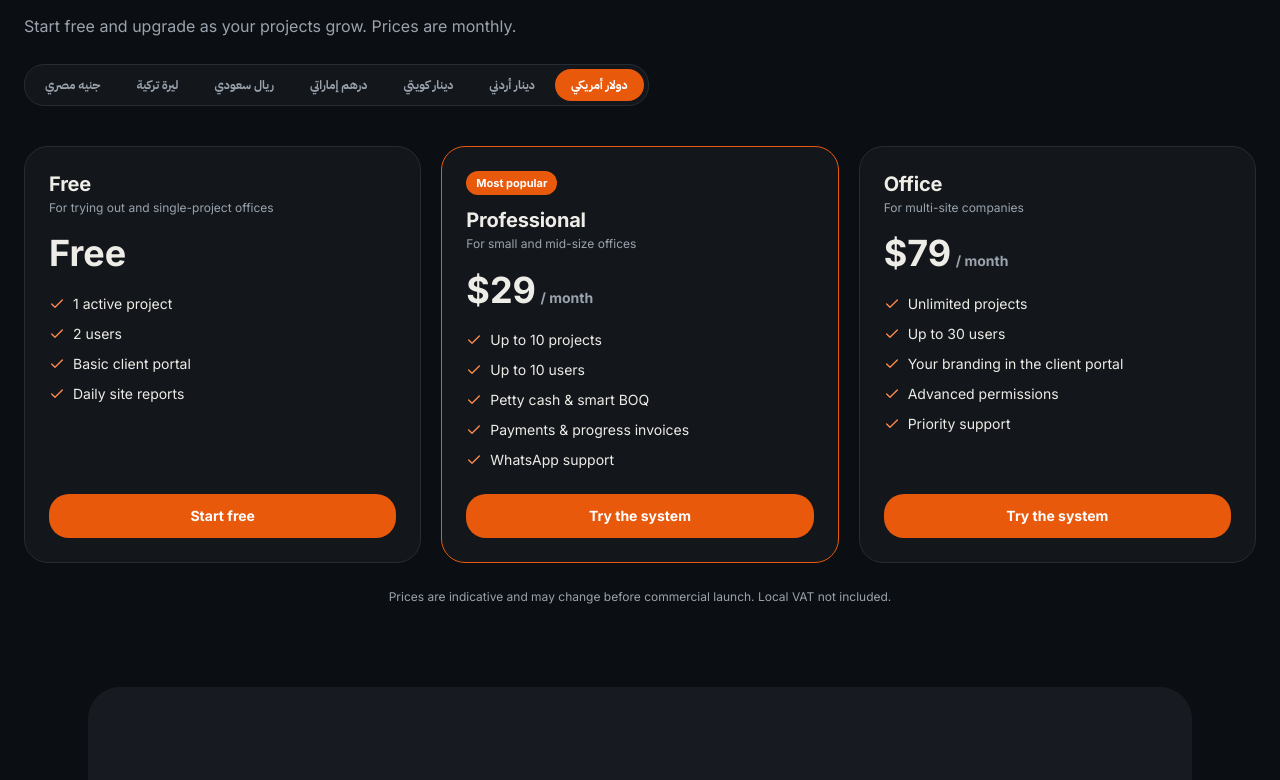
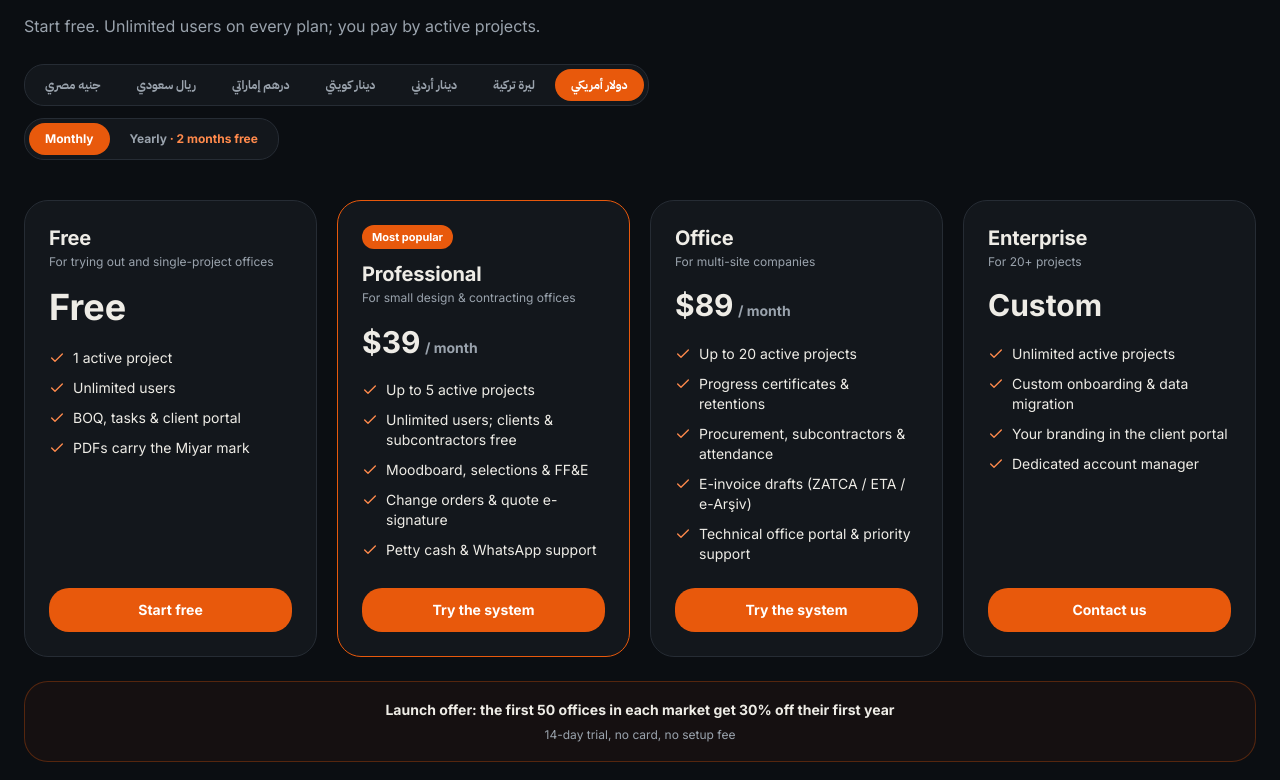
Before and after one commit to Mmagdy97/miyar-app, a React (Vite) app: page / in a window 1280 px wide. Shown: the part 10819-11599 px from the top of the page. Built offline with nearby package versions, Linux system fonts and the light colour scheme.

Commit message:
Pricing v2: unlimited users, project-based tiers, per-market prices, yearly toggle, launch offer
Co-Authored-By: Claude Sonnet 5.5 <noreply@anthropic.com>
Claude-Session: https://claude.ai/code/session_01YT5EiJmJWK3ewxShuPwg6T

```diff
--- a/src/components/PublicPages.jsx
+++ b/src/components/PublicPages.jsx
@@ -4,50 +4,40 @@ import { Check, ArrowRight } from "lucide-react";
 import { CURRENCIES, formatMoney } from "../lib/currency";
 import { useI18n, intlLocale } from "../i18n";
 
-// DRAFT pricing (indicative, to be validated with first customers before launch).
-const PRICES = {
-  EGP: [0, 1200, 3200],
-  TRY: [0, 1200, 3200],
-  SAR: [0, 109, 299],
-  AED: [0, 109, 299],
-  KWD: [0, 9, 24],
-  JOD: [0, 20, 56],
-  USD: [0, 29, 79],
-};
-
-const PLANS = [
-  { key: "free", n: 4 },
-  { key: "pro", n: 5, highlight: true },
-  { key: "office", n: 5 },
-];
+import { PRICES, PLANS, planPrice } from "../lib/pricing";
 
 export function PricingSection({ onStart }) {
   const { t, currency } = useI18n();
   const [cur, setCur] = useState(PRICES[currency] ? currency : "EGP");
+  const [yearly, setYearly] = useState(false);
+  const pill = (on) => `px-4 py-2 rounded-lg text-xs font-bold cursor-pointer transition-colors ${on ? "bg-[#2B3138] text-white" : "text-[#5D6168] hover:bg-[#EEECE6]"}`;
   return (
     <section id="pricing" className="py-20 px-4 sm:px-6 max-w-7xl mx-auto w-full">
       <div className="text-start max-w-2xl mb-10">
         <h2 className="text-3xl sm:text-4xl font-black text-[#16181C] mb-3">{t("pricing.title")}</h2>
         <p className="text-[#5D6168] mb-6">{t("pricing.sub")}</p>
-        <div role="group" aria-label={t("settings.currency")} className="inline-flex flex-wrap justify-center gap-1 p-1 rounded-xl bg-white border border-[#E3E0D9]">
+        <div className="flex flex-wrap gap-3">
+          <div role="group" aria-label={t("settings.currency")} className="inline-flex flex-wrap gap-1 p-1 rounded-xl bg-white border border-[#E3E0D9]">
             {Object.keys(PRICES).map((k) => (
-            <button
-              key={k}
-              onClick={() => setCur(k)}
-              aria-pressed={cur === k}
-              className={`px-4 py-2 rounded-lg text-xs font-bold cursor-pointer transition-colors ${
-                cur === k ? "bg-[#2B3138] text-white" : "text-[#5D6168] hover:bg-[#EEECE6]"
-              }`}
-            >
+              <button key={k} onClick={() => setCur(k)} aria-pressed={cur === k} className={pill(cur === k)}>
                 {CURRENCIES[k].name}
               </button>
             ))}
           </div>
+          <div role="group" aria-label={t("pricing.billing")} className="inline-flex gap-1 p-1 rounded-xl bg-white border border-[#E3E0D9]">
+            <button onClick={() => setYearly(false)} aria-pressed={!yearly} className={pill(!yearly)}>{t("pricing.monthly")}</button>
+            <button onClick={() => setYearly(true)} aria-pressed={yearly} className={pill(yearly)}>
+              {t("pricing.yearly")} <span className={yearly ? "text-[#FDBA74]" : "text-[#D9480F]"}>· {t("pricing.save")}</span>
+            </button>
           </div>
-      <div className="grid md:grid-cols-3 gap-5">
-        {PLANS.map((p, i) => (
+        </div>
+      </div>
+      <div className="grid md:grid-cols-2 xl:grid-cols-4 gap-5">
+        {PLANS.map((p, i) => {
+          const price = planPrice(cur, i, yearly);
+          return (
             <div
-            key={p.name}
+              key={p.key}
               className={`rounded-2xl p-6 bg-white flex flex-col border ${
                 p.highlight ? "border-[#D9480F] shadow-lg ring-1 ring-[#D9480F]/30" : "border-[#E3E0D9]"
               }`}
@@ -56,12 +46,14 @@ export function PricingSection({ onStart }) {
               <h3 className="text-xl font-black text-[#16181C]">{t(`plan.${p.key}`)}</h3>
               <p className="text-xs text-[#5D6168] mb-4">{t(`plan.${p.key}.tag`)}</p>
               <p className="mb-5">
-              {PRICES[cur][i] === 0 ? (
+                {p.custom ? (
+                  <span className="text-3xl font-black text-[#16181C]">{t("pricing.custom")}</span>
+                ) : price === 0 ? (
                   <span className="text-4xl font-black text-[#16181C]">{t("pricing.free")}</span>
                 ) : (
                   <>
-                  <span className="text-4xl font-black text-[#16181C]">{formatMoney(PRICES[cur][i], cur, intlLocale(), { compact: true })}</span>{" "}
-                  <span className="text-sm font-bold text-[#5D6168]">{t("pricing.perMonth")}</span>
+                    <span className="text-3xl font-black text-[#16181C] tabular-nums">{formatMoney(price, cur, intlLocale(), { compact: true })}</span>{" "}
+                    <span className="text-sm font-bold text-[#5D6168]">{yearly ? t("pricing.perYear") : t("pricing.perMonth")}</span>
                   </>
                 )}
               </p>
@@ -78,12 +70,17 @@ export function PricingSection({ onStart }) {
                   p.highlight ? "bg-[#D9480F] text-white hover:bg-[#B93C0B]" : "bg-[#2B3138] text-white hover:bg-[#16181C]"
                 }`}
               >
-              {i === 0 ? t("pricing.startFree") : t("pricing.try")}
+                {i === 0 ? t("pricing.startFree") : p.custom ? t("pricing.contact") : t("pricing.try")}
               </button>
             </div>
-        ))}
+          );
+        })}
       </div>
-      <p className="text-center text-xs text-[#5D6168] mt-6">{t("pricing.note")}</p>
+      <div className="mt-6 rounded-2xl border border-[#D9480F]/30 bg-[#D9480F]/5 p-4 text-center">
+        <p className="text-sm font-bold text-[#16181C]">{t("pricing.founding")}</p>
+        <p className="text-xs text-[#5D6168] mt-1">{t("pricing.trial")}</p>
+      </div>
+      <p className="text-center text-xs text-[#5D6168] mt-4">{t("pricing.note")}</p>
     </section>
   );
 }
--- a/src/i18n/ar.js
+++ b/src/i18n/ar.js
@@ -66,7 +66,7 @@ export default {
   "landing.privacy": "الخصوصية",
   "landing.terms": "الشروط",
   "pricing.title": "أسعار واضحة تناسب حجم مكتبك",
-  "pricing.sub": "ابدأ مجاناً، وترقّى عندما يكبر عدد مشاريعك. الأسعار شهرية.",
+  "pricing.sub": "ابدأ مجاناً. مستخدمون بلا حد في كل الباقات، وتدفع حسب عدد مشاريعك النشطة.",
   "pricing.perMonth": "/ شهرياً",
   "pricing.free": "مجاناً",
   "pricing.popular": "الأكثر طلباً",
@@ -76,23 +76,23 @@ export default {
   "plan.free": "مجاني",
   "plan.free.tag": "للتجربة ومكاتب المشروع الواحد",
   "plan.free.f1": "مشروع واحد نشط",
-  "plan.free.f2": "مستخدمان",
-  "plan.free.f3": "بوابة العميل الأساسية",
-  "plan.free.f4": "تقارير الموقع اليومية",
+  "plan.free.f2": "مستخدمون بلا حد",
+  "plan.free.f3": "المقايسة والمهام وبوابة العميل",
+  "plan.free.f4": "ملفات PDF بعلامة معيار",
   "plan.pro": "احترافي",
-  "plan.pro.tag": "للمكاتب الصغيرة والمتوسطة",
-  "plan.pro.f1": "حتى ١٠ مشاريع",
-  "plan.pro.f2": "حتى ١٠ مستخدمين",
-  "plan.pro.f3": "العهد النقدية والمقايسات الذكية",
-  "plan.pro.f4": "الدفعات والمستخلصات",
-  "plan.pro.f5": "دعم عبر واتساب",
+  "plan.pro.tag": "لمكاتب التصميم والمقاولات الصغيرة",
+  "plan.pro.f1": "حتى ٥ مشاريع نشطة",
+  "plan.pro.f2": "مستخدمون بلا حد، والعملاء والمقاولون مجاناً",
+  "plan.pro.f3": "الموودبورد والاختيارات وFF&E",
+  "plan.pro.f4": "أوامر التغيير وتوقيع عروض الأسعار",
+  "plan.pro.f5": "العهد النقدية ودعم واتساب",
   "plan.office": "المكتب",
   "plan.office.tag": "للشركات متعددة المواقع",
-  "plan.office.f1": "مشاريع غير محدودة",
-  "plan.office.f2": "حتى ٣٠ مستخدماً",
-  "plan.office.f3": "هوية مكتبك في بوابة العميل",
-  "plan.office.f4": "صلاحيات متقدمة",
-  "plan.office.f5": "دعم أولوية",
+  "plan.office.f1": "حتى ٢٠ مشروعاً نشطاً",
+  "plan.office.f2": "المستخلصات والمحتجزات",
+  "plan.office.f3": "المشتريات ومقاولو الباطن والحضور",
+  "plan.office.f4": "مسودات الفاتورة الإلكترونية (ZATCA / ETA / e-Arşiv)",
+  "plan.office.f5": "بوابة المكتب الفني ودعم أولوية",
   "adm.studio": "استوديو الإدارة التنفيذية",
   "adm.site": "استوديو القاهرة",
   "adm.title": "نظرة عامة على الأداء",
@@ -1356,4 +1356,19 @@ export default {
   "md.Technical Office.Selections.d": "اقترح الأثاث والتجهيزات لكل غرفة وتابع موافقة العميل وجدول التوريد.",
   "sboq.r6": "حصر الكميات والبنود وإعداد المقايسة النهائية الموجهة للعميل.",
   "sboq.r16": "عدّل الكميات في الحقول مباشرة؛ وسيتم حساب السعر الإجمالي تلقائيًا.",
+  "plan.enterprise": "الشركات",
+  "plan.enterprise.tag": "لأكثر من ٢٠ مشروعاً",
+  "plan.enterprise.f1": "مشاريع نشطة بلا حد",
+  "plan.enterprise.f2": "إعداد ونقل بيانات مخصص",
+  "plan.enterprise.f3": "هوية شركتك في بوابة العميل",
+  "plan.enterprise.f4": "مدير حساب مخصص",
+  "pricing.billing": "دورة الدفع",
+  "pricing.monthly": "شهري",
+  "pricing.yearly": "سنوي",
+  "pricing.save": "شهران مجاناً",
+  "pricing.perYear": "/ سنوياً",
+  "pricing.custom": "حسب الطلب",
+  "pricing.contact": "تواصل معنا",
+  "pricing.founding": "عرض الإطلاق: أول ٥٠ مكتباً في كل سوق يحصلون على خصم ٣٠٪ في السنة الأولى",
+  "pricing.trial": "تجربة ١٤ يوماً بدون بطاقة، وبدون رسوم تأسيس",
 };
--- a/src/i18n/en.js
+++ b/src/i18n/en.js
@@ -66,7 +66,7 @@ export default {
   "landing.privacy": "Privacy",
   "landing.terms": "Terms",
   "pricing.title": "Clear pricing that fits your office",
-  "pricing.sub": "Start free and upgrade as your projects grow. Prices are monthly.",
+  "pricing.sub": "Start free. Unlimited users on every plan; you pay by active projects.",
   "pricing.perMonth": "/ month",
   "pricing.free": "Free",
   "pricing.popular": "Most popular",
@@ -76,23 +76,23 @@ export default {
   "plan.free": "Free",
   "plan.free.tag": "For trying out and single-project offices",
   "plan.free.f1": "1 active project",
-  "plan.free.f2": "2 users",
-  "plan.free.f3": "Basic client portal",
-  "plan.free.f4": "Daily site reports",
+  "plan.free.f2": "Unlimited users",
+  "plan.free.f3": "BOQ, tasks & client portal",
+  "plan.free.f4": "PDFs carry the Miyar mark",
   "plan.pro": "Professional",
-  "plan.pro.tag": "For small and mid-size offices",
-  "plan.pro.f1": "Up to 10 projects",
-  "plan.pro.f2": "Up to 10 users",
-  "plan.pro.f3": "Petty cash & smart BOQ",
-  "plan.pro.f4": "Payments & progress invoices",
-  "plan.pro.f5": "WhatsApp support",
+  "plan.pro.tag": "For small design & contracting offices",
+  "plan.pro.f1": "Up to 5 active projects",
+  "plan.pro.f2": "Unlimited users; clients & subcontractors free",
+  "plan.pro.f3": "Moodboard, selections & FF&E",
+  "plan.pro.f4": "Change orders & quote e-signature",
+  "plan.pro.f5": "Petty cash & WhatsApp support",
   "plan.office": "Office",
   "plan.office.tag": "For multi-site companies",
-  "plan.office.f1": "Unlimited projects",
-  "plan.office.f2": "Up to 30 users",
-  "plan.office.f3": "Your branding in the client portal",
-  "plan.office.f4": "Advanced permissions",
-  "plan.office.f5": "Priority support",
+  "plan.office.f1": "Up to 20 active projects",
+  "plan.office.f2": "Progress certificates & retentions",
+  "plan.office.f3": "Procurement, subcontractors & attendance",
+  "plan.office.f4": "E-invoice drafts (ZATCA / ETA / e-Arşiv)",
+  "plan.office.f5": "Technical office portal & priority support",
   "adm.studio": "Executive management studio",
   "adm.site": "Cairo studio",
   "adm.title": "Performance overview",
@@ -1356,4 +1356,19 @@ export default {
   "md.Technical Office.Selections.d": "Propose furniture and fittings per room and track client approval and the supply schedule.",
   "sboq.r6": "Take off quantities and items and prepare the final BOQ for the client.",
   "sboq.r16": "Edit quantities directly in the fields; the total price is calculated automatically.",
+  "plan.enterprise": "Enterprise",
+  "plan.enterprise.tag": "For 20+ projects",
+  "plan.enterprise.f1": "Unlimited active projects",
+  "plan.enterprise.f2": "Custom onboarding & data migration",
+  "plan.enterprise.f3": "Your branding in the client portal",
+  "plan.enterprise.f4": "Dedicated account manager",
+  "pricing.billing": "Billing cycle",
+  "pricing.monthly": "Monthly",
+  "pricing.yearly": "Yearly",
+  "pricing.save": "2 months free",
+  "pricing.perYear": "/ year",
+  "pricing.custom": "Custom",
+  "pricing.contact": "Contact us",
+  "pricing.founding": "Launch offer: the first 50 offices in each market get 30% off their first year",
+  "pricing.trial": "14-day trial, no card, no setup fee",
 };
--- a/src/i18n/tr.js
+++ b/src/i18n/tr.js
@@ -66,7 +66,7 @@ export default {
   "landing.privacy": "Gizlilik",
   "landing.terms": "Şartlar",
   "pricing.title": "Ofisinizin ölçeğine uygun net fiyatlar",
-  "pricing.sub": "Ücretsiz başlayın, projeleriniz büyüdükçe yükseltin. Fiyatlar aylıktır.",
+  "pricing.sub": "Ücretsiz başlayın. Tüm paketlerde sınırsız kullanıcı; aktif proje sayısına göre ödersiniz.",
   "pricing.perMonth": "/ ay",
   "pricing.free": "Ücretsiz",
   "pricing.popular": "En çok tercih edilen",
@@ -76,23 +76,23 @@ export default {
   "plan.free": "Ücretsiz",
   "plan.free.tag": "Deneme ve tek projeli ofisler için",
   "plan.free.f1": "1 aktif proje",
-  "plan.free.f2": "2 kullanıcı",
-  "plan.free.f3": "Temel müşteri portalı",
-  "plan.free.f4": "Günlük şantiye raporları",
+  "plan.free.f2": "Sınırsız kullanıcı",
+  "plan.free.f3": "Metraj, görevler ve müşteri portalı",
+  "plan.free.f4": "PDF'lerde Miyar işareti",
   "plan.pro": "Profesyonel",
-  "plan.pro.tag": "Küçük ve orta ölçekli ofisler için",
-  "plan.pro.f1": "10 projeye kadar",
-  "plan.pro.f2": "10 kullanıcıya kadar",
-  "plan.pro.f3": "Avans takibi ve akıllı metraj",
-  "plan.pro.f4": "Ödemeler ve hakedişler",
-  "plan.pro.f5": "WhatsApp desteği",
+  "plan.pro.tag": "Küçük tasarım ve taahhüt ofisleri için",
+  "plan.pro.f1": "5 aktif projeye kadar",
+  "plan.pro.f2": "Sınırsız kullanıcı; müşteri ve taşeronlar ücretsiz",
+  "plan.pro.f3": "Moodboard, seçimler ve FF&E",
+  "plan.pro.f4": "Değişiklik emirleri ve teklif e-imzası",
+  "plan.pro.f5": "Avans takibi ve WhatsApp desteği",
   "plan.office": "Ofis",
   "plan.office.tag": "Çok şantiyeli firmalar için",
-  "plan.office.f1": "Sınırsız proje",
-  "plan.office.f2": "30 kullanıcıya kadar",
-  "plan.office.f3": "Müşteri portalında firma kimliğiniz",
-  "plan.office.f4": "Gelişmiş yetkiler",
-  "plan.office.f5": "Öncelikli destek",
+  "plan.office.f1": "20 aktif projeye kadar",
+  "plan.office.f2": "Hakediş ve teminat kesintileri",
+  "plan.office.f3": "Satın alma, taşeronlar ve puantaj",
+  "plan.office.f4": "E-fatura taslakları (ZATCA / ETA / e-Arşiv)",
+  "plan.office.f5": "Teknik ofis portalı ve öncelikli destek",
   "adm.studio": "Yönetim stüdyosu",
   "adm.site": "Kahire stüdyosu",
   "adm.title": "Performans özeti",
@@ -1356,4 +1356,19 @@ export default {
   "md.Technical Office.Selections.d": "Oda başına mobilya ve donanım önerin, müşteri onayını ve tedarik listesini takip edin.",
   "sboq.r6": "Miktarları ve kalemleri çıkarın, müşteri için nihai metrajı hazırlayın.",
   "sboq.r16": "Miktarları doğrudan alanlarda düzenleyin; toplam fiyat otomatik hesaplanır.",
+  "plan.enterprise": "Kurumsal",
+  "plan.enterprise.tag": "20+ proje için",
+  "plan.enterprise.f1": "Sınırsız aktif proje",
+  "plan.enterprise.f2": "Özel kurulum ve veri aktarımı",
+  "plan.enterprise.f3": "Müşteri portalında firma kimliğiniz",
+  "plan.enterprise.f4": "Özel hesap yöneticisi",
+  "pricing.billing": "Ödeme dönemi",
+  "pricing.monthly": "Aylık",
+  "pricing.yearly": "Yıllık",
+  "pricing.save": "2 ay bedava",
+  "pricing.perYear": "/ yıl",
+  "pricing.custom": "Teklif ile",
+  "pricing.contact": "Bize ulaşın",
+  "pricing.founding": "Lansman teklifi: her pazarda ilk 50 ofise ilk yıl %30 indirim",
+  "pricing.trial": "14 gün deneme, kart yok, kurulum ücreti yok",
 };
--- /dev/null
+++ b/src/lib/pricing.js
@@ -0,0 +1,31 @@
+// Regional price lists (fixed per market, not FX-converted). Validate with first customers.
+export const PRICES = {
+  EGP: [0, 899, 1990],
+  SAR: [0, 149, 299],
+  AED: [0, 149, 299],
+  KWD: [0, 12, 25],
+  JOD: [0, 25, 55],
+  TRY: [0, 1290, 2790],
+  USD: [0, 39, 89],
+};
+
+export const PLANS = [
+  { key: "free", n: 4, projects: 1 },
+  { key: "pro", n: 5, projects: 5, highlight: true },
+  { key: "office", n: 5, projects: 20 },
+  { key: "enterprise", n: 4, projects: Infinity, custom: true },
+];
+
+/** Annual billing = pay 10 months. */
+export const YEAR_MONTHS = 10;
+
+export function planPrice(currency, index, yearly = false) {
+  const list = PRICES[currency];
+  if (!list || PLANS[index]?.custom) return null;
+  const m = list[index];
+  return yearly ? m * YEAR_MONTHS : m;
+}
+
+export function projectLimit(planKey) {
+  return PLANS.find((p) => p.key === planKey)?.projects ?? 0;
+}
```
Also changed, not shown: 1 other file (tests, documents, lock files or other folders). Lines whose indentation alone changed are shown as unchanged.
